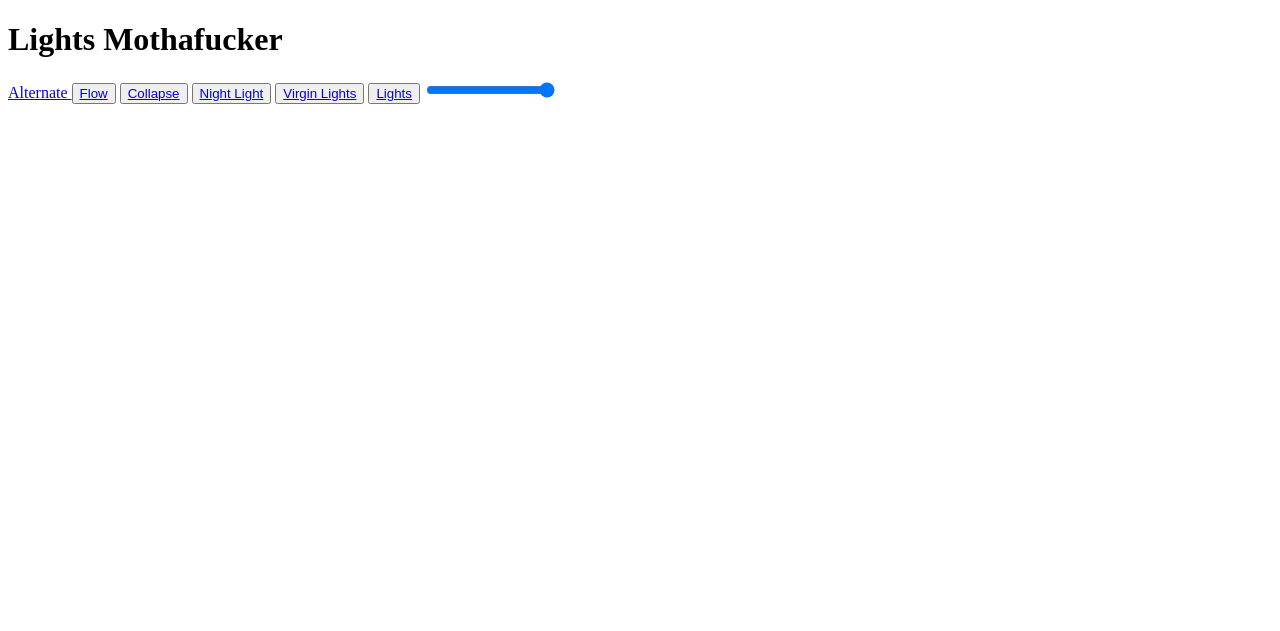
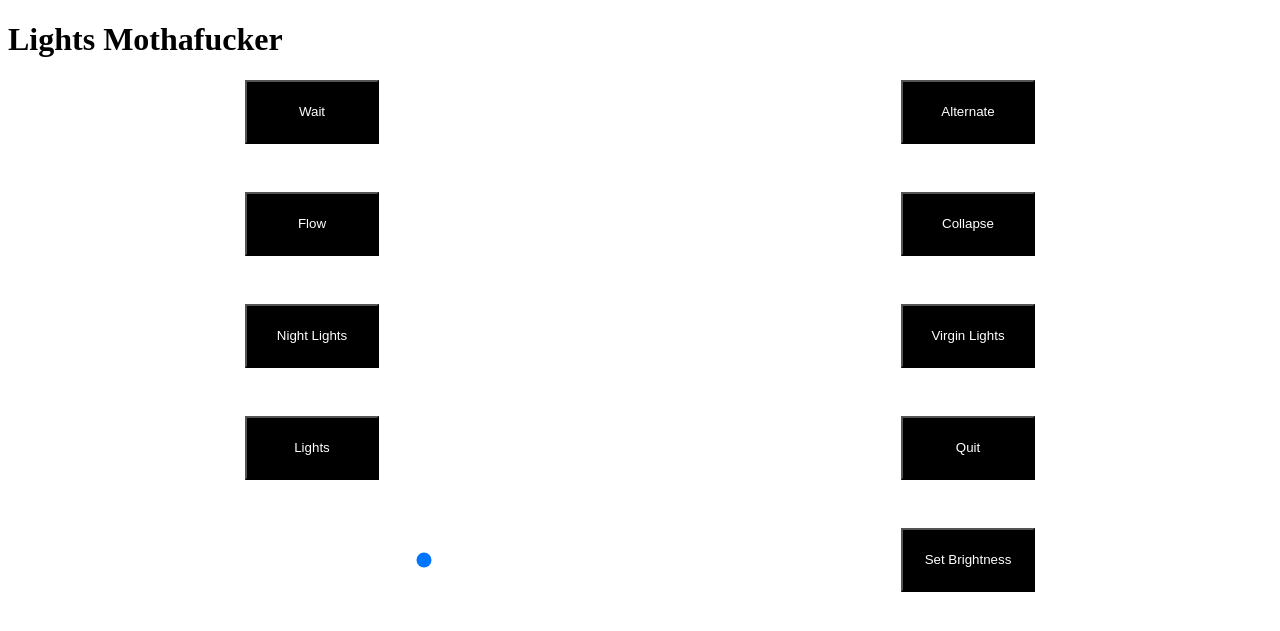
Before and after one commit to tesinclair/house-controller2.0, a FastAPI app: template server/templates/index.html in a window 1280 px wide. Shown: the top 631 px of the page. Run offline with FastAPI, Linux system fonts and the light colour scheme; the template is opened without the code that fills it, so the values that code supplies are empty.

Commit message:
adds slight styling to server, fixes api socket bugs, and adds brightness controll

```diff
--- a/server/server.py
+++ b/server/server.py
@@ -2,6 +2,7 @@ from fastapi import FastAPI, Request, Depends, HTTPException, Response
 from fastapi.responses import RedirectResponse
 from fastapi.staticfiles import StaticFiles
 from fastapi.templating import Jinja2Templates
+import uvicorn
 import socket
 
 # ERROR HANDLING
@@ -11,6 +12,36 @@ def check(err: int):
         return HTTPException(status_code=503, detail="There was an error processing the request, please try again")
     else:
         return RedirectResponse("/")
+
+# SOCKETS
+
+def sockCommand(cmd):
+    with socket.socket(socket.AF_INET, socket.SOCK_STREAM) as sock:
+        SOCKADDR = ("127.0.0.1", 7777)
+        sock.connect(SOCKADDR)
+
+        print(f"[SOCKET]: Connected to {sock}")
+
+        try:
+            print(f"[SOCKET]: Sending {cmd} ({bytes(cmd, 'UTF-8')}) to {sock}")
+            sock.sendall(bytes(cmd, 'UTF-8'))
+        except Exception as e:
+            print(f"[SOCKET ERR]: {e}")
+            return -1
+
+        data = sock.recv(1024)
+
+        if not data:
+            return -1
+
+        data = data.decode('UTF-8')
+
+        print(f"[SOCKET]: {data}")
+
+        if data == "OK":
+            return None
+        else:
+            return 1
 
 # API
 
@@ -56,29 +87,19 @@ async def checkAuth(request: Request, next):
 # ROUTES
 
 @app.get("/program")
-async def getFlow(func: str, color: tuple = None):
-    allowed_functions = ["flow", "alternate", "collapse", "nightLight", "virginLights", "light", "stop"]
+async def getFlow(func: str):
+    allowed_functions = ["flow", "alternate", "collapse", "nightLight", "virginLights", "light", "stop", "quit"]
 
     if func not in allowed_functions:
         return HTTPException(status_code=400, detail=f"Not an allowed function: {func}")
 
-    with socket.socket(socket.AF_INET, socket.SOCK_STREAM) as s:
-        s.connect(("127.0.0.1", 7777))
-        s.sendall(func)
+    err = sockCommand(f"func:{func}")
+    return check(err)
 
-        data = s.recv(1024)
+@app.get("/set")
+async def setBrightness(brightness: float = None):
+    err = sockCommand(f"brightness:{brightness}")
+    return check(err)
 
-        print(f"[CLIENT]: {data}")
-
-        if data == "OK":
-            return RedirectResponse("/")
-
-        else:
-            return HTTPException(status_code=400, detail=f"{data}")
-
-@app.get("/brightness")
-async def setBrightness(brightness: float = None):
-    with LedStrip() as led:
-        led.setBrightness(brightness) if brightness else led.setBrightness()
-
-        return RedirectResponse("/")
+if __name__ == "__main__":
+    uvicorn.run("server:app", port=6767, host="0.0.0.0", log_level="info")
--- a/server/templates/index.html
+++ b/server/templates/index.html
@@ -3,21 +3,25 @@
     <head>
         <meta charset="utf-8">
         <meta name="viewport" content="width=device-width, initial-scale=1.0">
-        <link href="static/styles.css" rel="stylesheet">
+        <link href="templates/static/styles.css" rel="stylesheet">
+	<script src="templates/static/main.js" type="text/javascript" defer></script>
         <title> Lights Mothafucker </title>
     </head>
-    <body>
+    <body onload="onLoad()">
         <!-- What the royal fuck are you looking at -->
         <h1> Lights Mothafucker </h1>
 
-        <section class="buttons"
-            <button type="button" class="btn"><a href="/program?func=alternate"> Alternate </a></button>
-            <button type="button" class="btn"><a href="/program?func=flow"> Flow </a></button>
-            <button type="button" class="btn"><a href="/program?func=collapse"> Collapse </a></button>
-            <button type="button" class="btn"><a href="/program?func=nightLight"> Night Light </a></button>
-            <button type="button" class="btn"><a href="/program?func=virginLights"> Virgin Lights </a></button>
-            <button type="button" class="btn"><a href="/program?func=light"> Lights </a></button>
-            <input type="range" min="0" max="1" value="0.8" class="brightness">
+	<section class="buttons">
+	    <a href="/program?func=stop"><button type="button" class="btn">Wait</button></a>
+	    <a href="/program?func=alternate"><button type="button" class="btn">Alternate</button></a>
+	    <a href="/program?func=flow"><button type="button" class="btn">Flow</button></a>
+	    <a href="/program?func=collapse"><button type="button" class="btn">Collapse</button></a>
+	    <a href="/program?func=nightLight"><button type="button" class="btn">Night Lights</button></a>
+	    <a href="/program?func=virginLights"><button type="button" class="btn">Virgin Lights</button></a>
+	    <a href="/program?func=light"><button type="button" class="btn">Lights</button></a>
+	    <a href="/program?func=quit"><button type="button" class="btn">Quit</button></a>
+            <input type="range" min="0" max="100" value="100" class="brightness">
+	    <button type="button" class="brightnessBtn btn">Set Brightness</button>
         </section>
     </body>
 </html>
--- /dev/null
+++ b/server/templates/static/main.js
@@ -0,0 +1,19 @@
+brightnessScrollerBtn = document.querySelector(".brightnessBtn")
+brightnessScroller = document.querySelector(".brightness")
+
+function onLoad(){
+	brightness = localStorage.getItem("brightness")
+	if (brightness){
+		brightnessScroller.value = brightness;
+	}
+}
+
+brightnessScroller.addEventListener('input', (e) =>{
+	brightnessScrollerBtn.textContent = brightnessScroller.value;
+});
+
+brightnessScrollerBtn.addEventListener('click', (e) =>{
+	brightness = parseInt(brightnessScroller.value)/100
+	localStorage.setItem("brightness", brightnessScroller.value);
+	window.location.href = "/set?brightness=" + brightness;
+});
--- a/server/templates/static/styles.css
+++ b/server/templates/static/styles.css
@@ -0,0 +1,27 @@
+.buttons{
+	display: grid;
+	gap: 3rem;
+	grid-template-columns: repeat(2, 1fr);
+	place-items: center;
+	place-content: center;
+}
+.btn{
+	color: white;
+	background-color: black;
+	height: 4rem;
+	width: 10em;
+}
+
+.brightness{
+	-webkit-appearance: none;
+	appearance: none;
+	background: transparent;
+	cursor: pointer;
+	width: 15rem;
+}
+.brightness::-webkit-slider-runnable-track,
+.brightness::-moz-range-track{
+	background: black;
+	height: 0.5rem;
+	border-radius: 50%;
+}
```
Also changed, not shown: server/gpio/gpio.py (+63 -45 lines), 1 other file.
